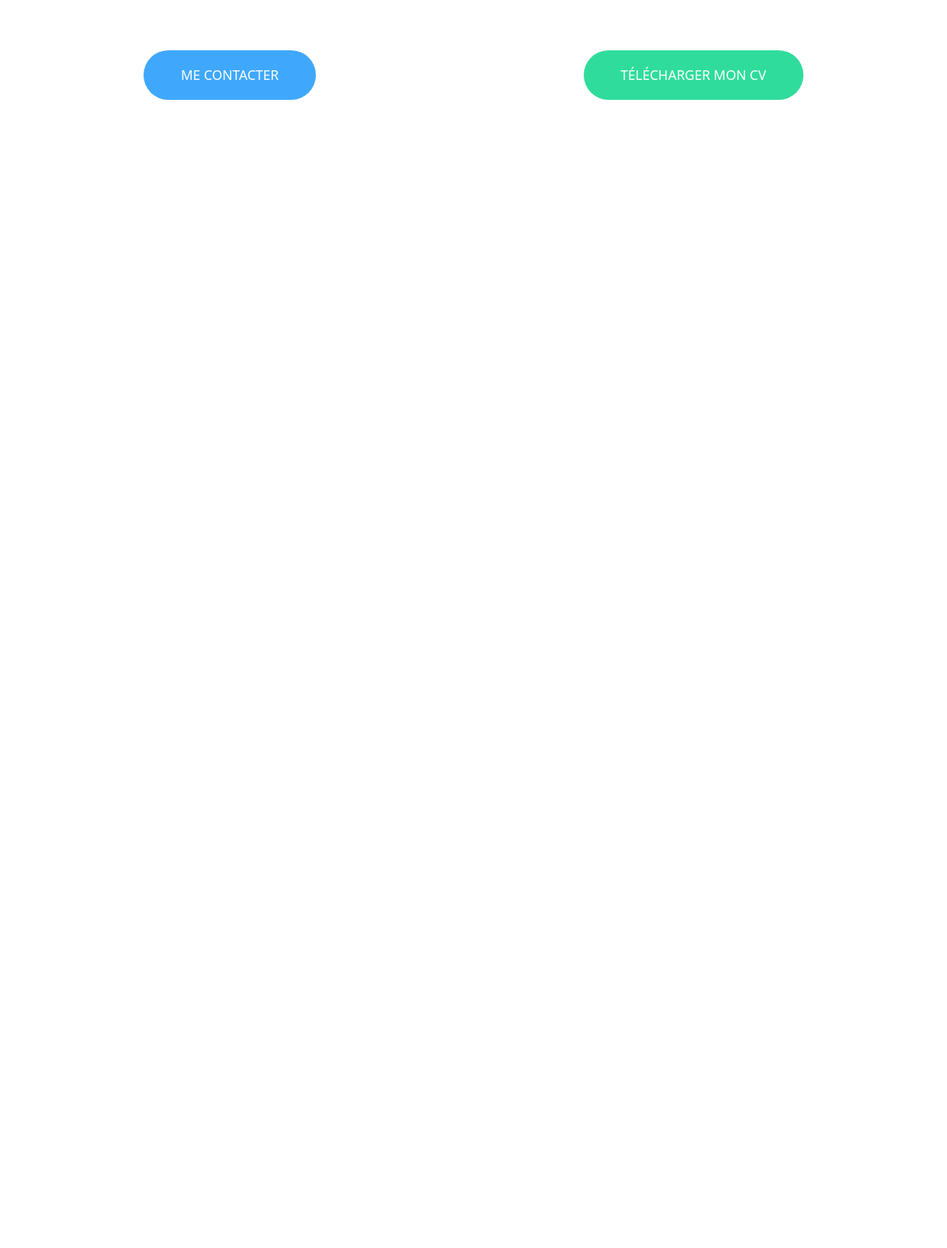
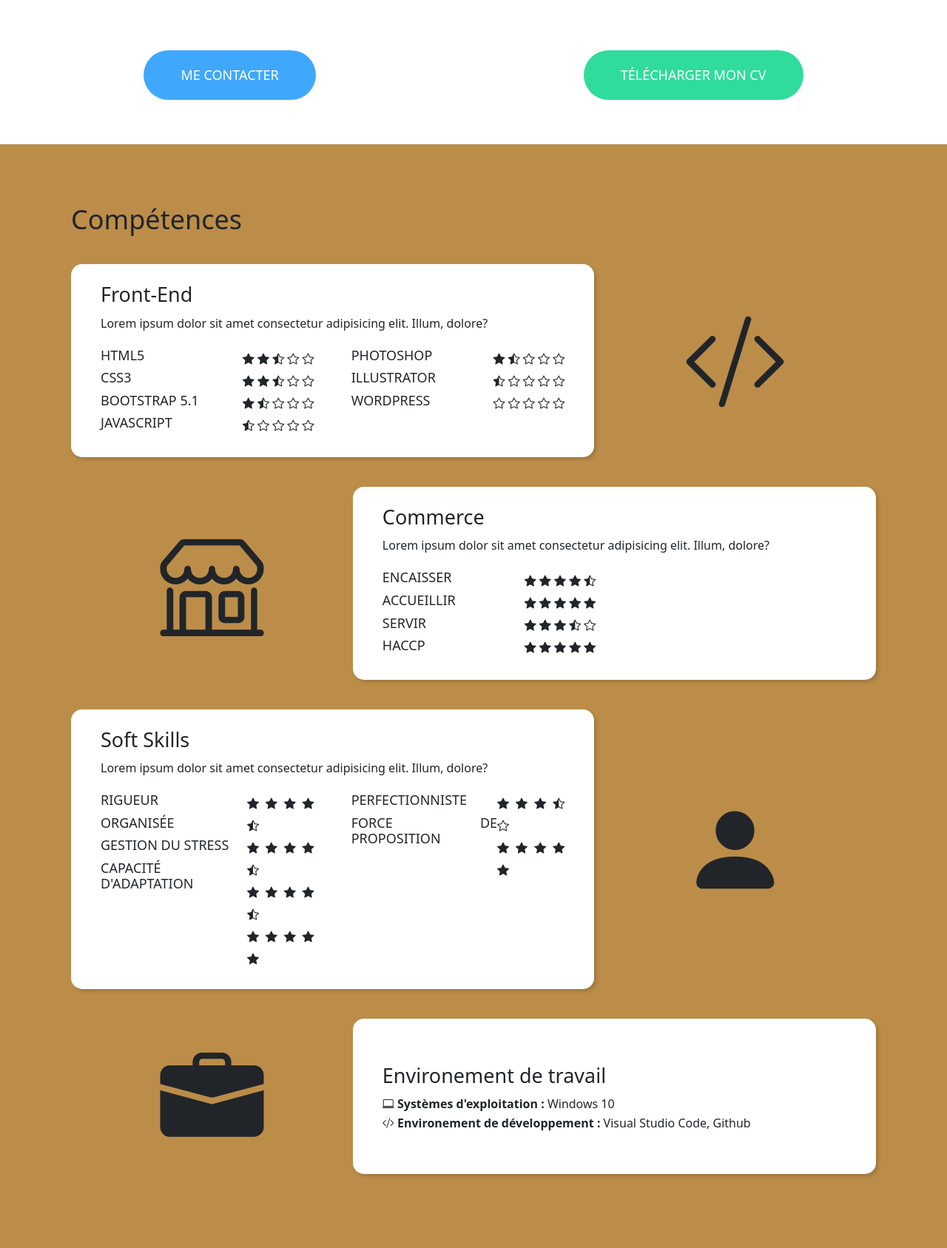
Before and after one commit to KayzPart/Portfolio, a PHP site: page / in a window 1280 px wide. Shown: the part 1711-3398 px from the top of the page at 74% size. Before the commit the page ends 1846 px from the top, so only its background shows below. Run offline with PHP 8.4, Linux system fonts and the light colour scheme.

Commit message:
feat: section compétences

```diff
--- a/index.html
+++ b/index.html
@@ -9,6 +9,7 @@
         <link rel="stylesheet" href="./styles.css">
         <link rel="stylesheet" href="./bootstrap.css">
         <link rel="shortcut icon" href="./Ressource/logo-acceuil.png" type="image/x-icon">
+        <link rel="stylesheet" href="https://cdn.jsdelivr.net/npm/bootstrap-icons@1.5.0/font/bootstrap-icons.css">
     </head>
     <body>
         <nav class="navbar navbar-expand-lg">
@@ -139,11 +140,232 @@
             <a class="btn btn-primary btn-cv" href="#" role="button">TÉLÉCHARGER MON CV</a>
           </div>
         </div>
+        <section id="competences" class="color-peps">
+          <div class="outer-container">
+            <h2 class="h2-competences">Compétences</h2>
+            <div class="under-title"></div>
+            <div class="competence center fadeInLeft animated" id="front-end">
+              <div class="c-item content">
+                <h4>Front-End</h4>
+                <div class="item-desc">
+                  <p>Lorem ipsum dolor sit amet consectetur adipisicing elit. Illum, dolore?</p>
+                </div>
+                <div class="space-between">
+                  <div class="item element">
+                    <div class="space-between">
+                      <div class="item names">
+                        <h6>HTML5</h6>
+                        <h6>CSS3</h6>
+                        <h6>BOOTSTRAP 5.1</h6>
+                        <H6>JAVASCRIPT</H6>
+                      </div>
+                      <div class="item stars">
+                        <i class="bi bi-star-fill"></i>
+                        <i class="bi bi-star-fill"></i>
+                        <i class="bi bi-star-half"></i>
+                        <i class="bi bi-star"></i>
+                        <i class="bi bi-star"></i>
+                        <br>
+                        <i class="bi bi-star-fill"></i>
+                        <i class="bi bi-star-fill"></i>
+                        <i class="bi bi-star-half"></i>
+                        <i class="bi bi-star"></i>
+                        <i class="bi bi-star"></i>
+                        <br>
+                        <i class="bi bi-star-fill"></i>
+                        <i class="bi bi-star-half"></i>
+                        <i class="bi bi-star"></i>
+                        <i class="bi bi-star"></i>
+                        <i class="bi bi-star"></i>
+                        <br>
+                        <i class="bi bi-star-half"></i>
+                        <i class="bi bi-star"></i>
+                        <i class="bi bi-star"></i>
+                        <i class="bi bi-star"></i>
+                        <i class="bi bi-star"></i>
+                      </div>
+                    </div>
+                  </div>
+                  <div class="item element">
+                    <div class="space-between">
+                      <div class="item names">
+                        <h6>PHOTOSHOP</h6>
+                        <h6>ILLUSTRATOR</h6>
+                        <h6>WORDPRESS</h6>
+                      </div>
+                      <div class="item stars">
+                        <i class="bi bi-star-fill"></i>
+                        <i class="bi bi-star-half"></i>
+                        <i class="bi bi-star"></i>
+                        <i class="bi bi-star"></i>
+                        <i class="bi bi-star"></i>
+                        <br>
+                        <i class="bi bi-star-half"></i>
+                        <i class="bi bi-star"></i>
+                        <i class="bi bi-star"></i>
+                        <i class="bi bi-star"></i>
+                        <i class="bi bi-star"></i>
+                        <br>
+                        <i class="bi bi-star"></i>
+                        <i class="bi bi-star"></i>
+                        <i class="bi bi-star"></i>
+                        <i class="bi bi-star"></i>
+                        <i class="bi bi-star"></i>
+                      </div>
+                    </div>
+                  </div>
+                </div>
+              </div>
+              <div class="c-item icon front">
+                <i class="bi bi-code-slash"></i>
+              </div>
+            </div>
+            <div class="competence center fadeInRight animated" id="shop">
+              <div class="c-item icon shop" >
+                <i class="bi bi-shop"></i>
+              </div>
+              <div class="c-item content">
+                <h4>Commerce</h4>
+                <div class="item-desc">
+                  <p>Lorem ipsum dolor sit amet consectetur adipisicing elit. Illum, dolore?</p>
+                </div>
+                <div class="space-between">
+                  <div class="item element">
+                    <div class="space-between">
+                      <div class="item names">
+                        <h6>ENCAISSER</h6>
+                        <h6>ACCUEILLIR</h6>
+                        <h6>SERVIR</h6>
+                        <h6>HACCP</h6>
+                      </div>
+                      <div class="item stars">
+                        <i class="bi bi-star-fill"></i>
+                        <i class="bi bi-star-fill"></i>
+                        <i class="bi bi-star-fill"></i>
+                        <i class="bi bi-star-fill"></i>
+                        <i class="bi bi-star-half"></i>
+                        <br>
+                        <i class="bi bi-star-fill"></i>
+                        <i class="bi bi-star-fill"></i>
+                        <i class="bi bi-star-fill"></i>
+                        <i class="bi bi-star-fill"></i>
+                        <i class="bi bi-star-fill"></i>
+                        <br>
+                        <i class="bi bi-star-fill"></i>
+                        <i class="bi bi-star-fill"></i>
+                        <i class="bi bi-star-fill"></i>
+                        <i class="bi bi-star-half"></i>
+                        <i class="bi bi-star"></i>
+                        <br>
+                        <i class="bi bi-star-fill"></i>
+                        <i class="bi bi-star-fill"></i>
+                        <i class="bi bi-star-fill"></i>
+                        <i class="bi bi-star-fill"></i>
+                        <i class="bi bi-star-fill"></i>
+                      </div>
+                    </div>
+                  </div>
+                </div>
+              </div>
+            </div>
+            <div class="competence center fadeInLeft animated" id="soft-skills">
+              <div class="c-item content">
+                <h4>Soft Skills</h4>
+                <div class="item-desc">
+                  <p>Lorem ipsum dolor sit amet consectetur adipisicing elit. Illum, dolore?</p>
+                </div>
+                <div class="space-between">
+                  <div class="item element">
+                    <div class="space-between">
+                      <div class="item names">
+                        <h6>RIGUEUR</h6>
+                        <h6>ORGANISÉE</h6>
+                        <h6>GESTION DU STRESS</h6>
+                        <H6>CAPACITÉ D'ADAPTATION</H6>
+                      </div>
+                      <div class="item stars">
+                        <i class="bi bi-star-fill"></i>
+                        <i class="bi bi-star-fill"></i>
+                        <i class="bi bi-star-fill"></i>
+                        <i class="bi bi-star-fill"></i>
+                        <i class="bi bi-star-half"></i>
+                        <br>
+                        <i class="bi bi-star-fill"></i>
+                        <i class="bi bi-star-fill"></i>
+                        <i class="bi bi-star-fill"></i>
+                        <i class="bi bi-star-fill"></i>
+                        <i class="bi bi-star-half"></i>
+                        <br>
+                        <i class="bi bi-star-fill"></i>
+                        <i class="bi bi-star-fill"></i>
+                        <i class="bi bi-star-fill"></i>
+                        <i class="bi bi-star-fill"></i>
+                        <i class="bi bi-star-half"></i>
+                        <br>
+                        <i class="bi bi-star-fill"></i>
+                        <i class="bi bi-star-fill"></i>
+                        <i class="bi bi-star-fill"></i>
+                        <i class="bi bi-star-fill"></i>
+                        <i class="bi bi-star-fill"></i>
+                      </div>
+                    </div>
+                  </div>
+                  <div class="item element">
+                    <div class="space-between">
+                      <div class="item names">
+                        <h6>PERFECTIONNISTE</h6>
+                        <h6>FORCE DE PROPOSITION</h6>
+                      </div>
+                      <div class="item stars">
+                        <i class="bi bi-star-fill"></i>
+                        <i class="bi bi-star-fill"></i>
+                        <i class="bi bi-star-fill"></i>
+                        <i class="bi bi-star-half"></i>
+                        <i class="bi bi-star"></i>
+                        <br>
+                        <i class="bi bi-star-fill"></i>
+                        <i class="bi bi-star-fill"></i>
+                        <i class="bi bi-star-fill"></i>
+                        <i class="bi bi-star-fill"></i>
+                        <i class="bi bi-star-fill"></i>
+                      </div>
+                    </div>
+                  </div>
+                </div>
+              </div>
+              <div class="c-item icon soft-s">
+                <i class="bi bi-person-fill"></i>
+              </div>
+            </div>
+            <div class="competence center fadeInRight animated" id="work">
+              <div class="c-item icon network" >
+                <i class="bi bi-briefcase-fill"></i>
+              </div>
+              <div class="c-item content">
+                <h4>Environement de travail</h4>
+                <div class="item-desc end">
+                  <i class="bi bi-laptop"></i>
+                  <b>Systèmes d'exploitation :</b> Windows 10
+                  <br>
+                  <i class="bi bi-code-slash"></i>
+                  <b>Environement de développement :</b> Visual Studio Code, Github
+                </div>
+              </div>
+            </div>
+          <div>
+        </section>
 
 
 
 
-        <script src="./script.js"></script>
+
+
+
+
+
+
+
+        <script src="./script.js">init();</script>
         <!-- JavaScript Bundle with Popper -->
     <script src="https://cdn.jsdelivr.net/npm/bootstrap@5.1.1/dist/js/bootstrap.bundle.min.js" integrity="sha384-/bQdsTh/da6pkI1MST/rWKFNjaCP5gBSY4sEBT38Q/9RBh9AH40zEOg7Hlq2THRZ" crossorigin="anonymous"></script>
     </body>
--- a/styles.css
+++ b/styles.css
@@ -170,6 +170,110 @@ strong{
 .btn-profil .btn-cv:hover{
     background-color: var(--btn-cv-hover-color);
 }
+/* Essaie competences */
+section{
+    padding: 80px 0px 60px 0px;
+}
+.color-peps{
+    background-color: rgb(187, 141, 73);
+}
+.h2-comptetences{
+    text-align: center;
+    padding-bottom: 40px;
+}
+.under-title{
+    height: 30px;
+}
+#competences{
+    overflow: hidden;
+}
+#competences .competence{
+    margin-bottom: 40px;
+}
+.center{
+    display: table;
+    width: 100%;
+}
+.animated{
+    -webkit-animation-duration: 1s;
+    animation-duration: 1s;
+    -webkit-animation-fill-mode: both;
+    animation-fill-mode: both;
+}
+.fadeInLeft{
+    -webkit-animation-name: fadeInLeft;
+    animation-name: fadeInLeft;
+}
+#competences .competence .c-item.content{
+    padding: 25px 40px 0px;
+    font-size: 16px;
+    background-color: white;
+    line-height: 26px;
+    -webkit-border-radius: 15px;
+    -moz-border-radius: 15px;
+    border-radius: 15px;
+    -webkit-box-shadow: 3px 3px 5px 0px rgb(0 0 0 / 16%);
+    -moz-box-shadow: 3px 3px 5px 0px rgba(0,0,0,0.16);
+    box-shadow: 3px 3px 5px 0px rgb(0 0 0 / 16%);
+    width: 65%;
+}
+.center .c-item {
+    display: table-cell;
+    vertical-align: middle;
+}
+.item-desc{
+    margin-bottom: 20px;
+}
+#competences .space-between{
+    padding-bottom: 13px;
+}
+#competences .space-between .item {
+    vertical-align: top;
+}
+#competences .content .element{
+    line-height: 30px;
+    width: 46%;
+}
+.space-between .item{
+    display: inline-block;
+}
+#competences .space-between .item{
+    vertical-align: top;
+}
+#competences .c-item.icon{
+    font-size: 140px;
+    text-align: center;
+}
+@keyframes fadeInLeft {
+    0% {
+        opacity: 0;
+        -webkit-transform: translate3d(-100%, 0, 0);
+        transform: translate3d(-100%, 0, 0);
+    }
+    100% {
+        opacity: 1;
+        -webkit-transform: translate3d(0, 0, 0);
+        transform: translate3d(0, 0, 0);
+    }
+}
+.fadeInRight {
+    -webkit-animation-name: fadeInRight;
+    animation-name: fadeInRight;
+}
+@keyframes fadeInRight {
+    0% {
+        opacity: 0;
+        -webkit-transform: translate3d(100%, 0, 0);
+        transform: translate3d(100%, 0, 0);
+    }
+    100% {
+        opacity: 1;
+        -webkit-transform: translate3d(0, 0, 0);
+        transform: translate3d(0, 0, 0);
+    }
+}
+
+
 
 /* Media querry */
 @media screen and (max-width: 1300px) {
```
Also changed, not shown: script.js (+56 -0 lines).
